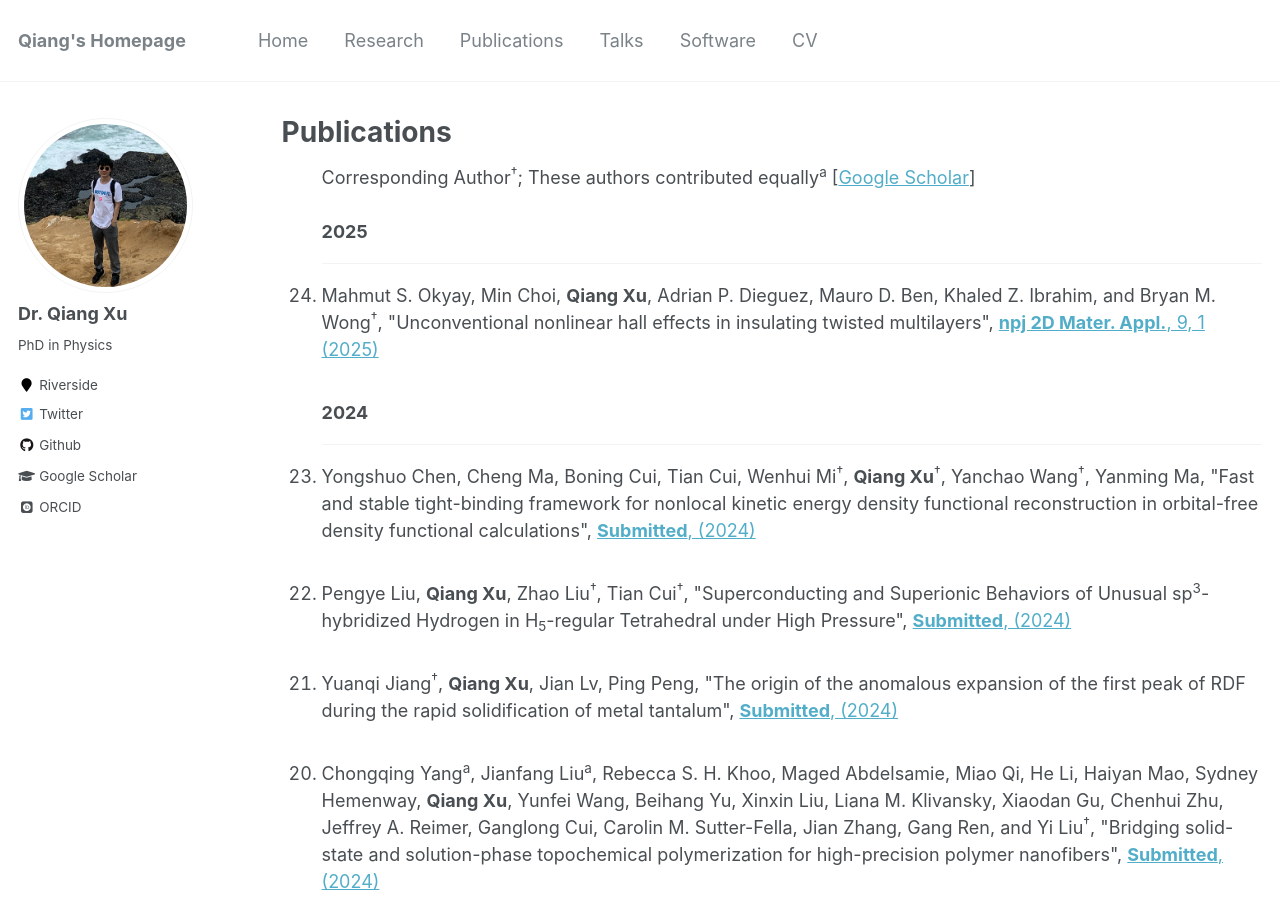
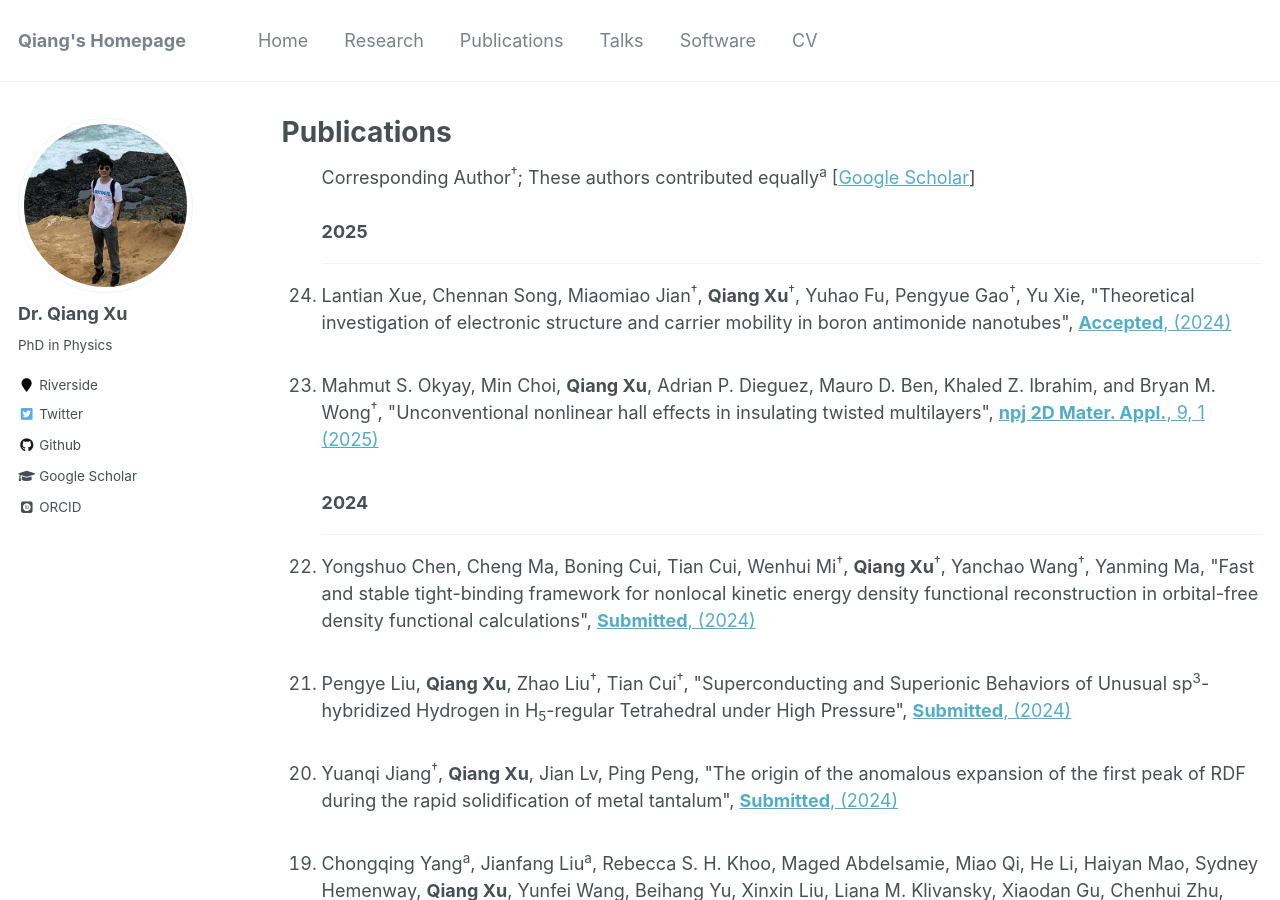
Before and after one commit to xqjlu/xqjlu.github.io, a Jekyll site: the page built from _pages/publications.md, in a window 1280 px wide and 900 px high. Built offline with Jekyll 4.4.1, drawn with Linux system fonts in a browser that asks for light colours; some web fonts are replaced.

Commit message:
XLT paper

```diff
--- a/_pages/publications.md
+++ b/_pages/publications.md
@@ -37,6 +37,12 @@ Corresponding Author<sup>†</sup>; These authors contributed equally<sup>a</sup
 <!--2025-->
 <b>2025</b>
 <hr align="left" color="#000000">
+<li>Lantian Xue, Chennan Song, Miaomiao Jian<sup>†</sup>, <b>Qiang Xu</b><sup>†</sup>, Yuhao Fu, Pengyue Gao<sup>†</sup>, Yu Xie,
+"Theoretical investigation of electronic structure and carrier mobility in boron antimonide nanotubes",
+<a href="https://xqjlu.github.io/publications/" target="_blank"><b>Accepted</b>, (2024)</a>
+</li><br>
+
+
 <li>Mahmut S. Okyay, Min Choi, <b>Qiang Xu</b>, Adrian P. Dieguez, Mauro D. Ben, Khaled Z. Ibrahim, and Bryan M. Wong<sup>†</sup>,
 "Unconventional nonlinear hall effects in insulating twisted multilayers",
 <a href="https://doi.org/10.1038/s41699-024-00520-6" target="_blank"><b>npj 2D Mater. Appl.</b>, 9, 1 (2025)</a>
```
